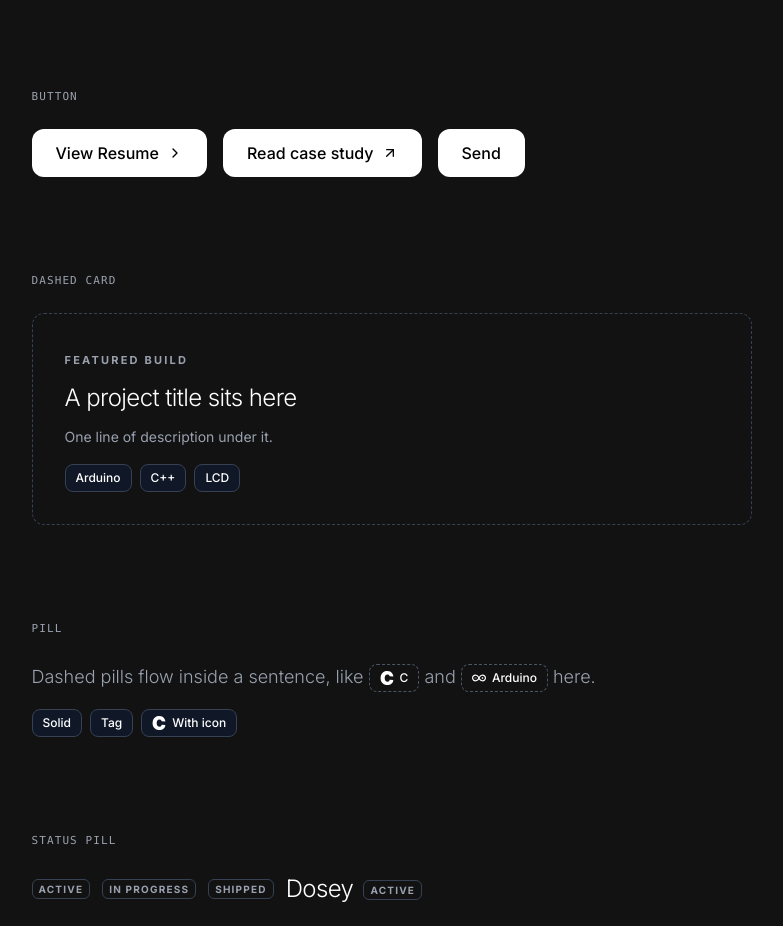
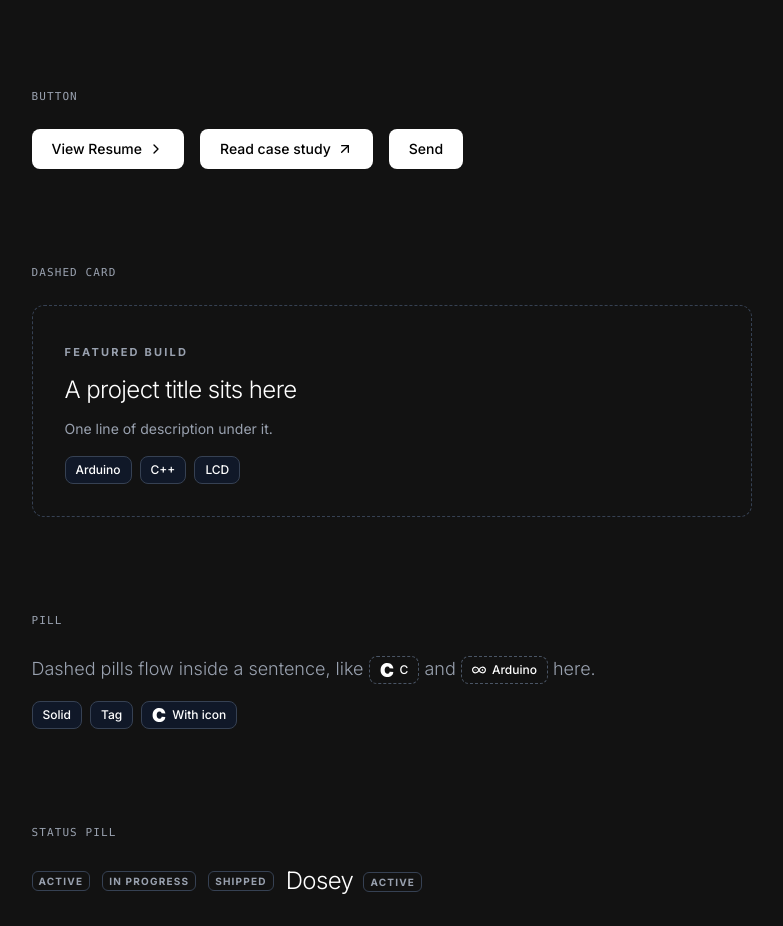
Before and after one commit to majedkalmutairi/portfolio, a Next.js app: page /lab in a window 1280 px wide. Shown: the part 840-1766 px from the top of the page, without its empty margins (241-1024 px from the left). Built offline with nearby package versions, Linux system fonts and the light colour scheme.

Commit message:
compact buttons

```diff
--- a/src/components/home/resume-button.tsx
+++ b/src/components/home/resume-button.tsx
@@ -34,7 +34,7 @@ export function ResumeButton({ className }: { className?: string }) {
           {site.resumeNote}
         </p>
         <div className="mt-5 flex justify-end">
-          <Button className="h-10 px-4 text-sm" arrow="none" onClick={() => dialog.current?.close()}>
+          <Button arrow="none" onClick={() => dialog.current?.close()}>
             Close
           </Button>
         </div>
--- a/src/components/ui/button.tsx
+++ b/src/components/ui/button.tsx
@@ -7,15 +7,33 @@ type ButtonProps = {
   children: ReactNode;
   href?: string;
   arrow?: "chevron" | "external" | "none";
+  size?: "md" | "sm";
+  variant?: "solid" | "outline" | "text";
   className?: string;
 } & Omit<ComponentProps<"button">, "children" | "className">;
 
-export function Button({ children, href, arrow = "chevron", className, ...rest }: ButtonProps) {
-  const classes = cx(
-    "group inline-flex h-12 items-center gap-2 rounded-lg bg-solid px-6 text-base font-medium text-on-solid",
-    "transition-opacity duration-150 hover:opacity-90",
-    className,
-  );
+const SIZE = {
+  md: "h-12 gap-2 px-6 text-base",
+  sm: "h-10 gap-1.5 px-5 text-sm",
+};
+
+const VARIANT = {
+  solid: "rounded-md bg-solid font-medium text-on-solid transition-opacity duration-150 hover:opacity-90",
+  outline:
+    "rounded-md border border-line-strong font-medium text-fg transition-colors duration-150 hover:bg-hover",
+  text: "h-auto gap-1 px-0 text-body-lg text-fg-secondary transition-colors duration-150 hover:text-fg",
+};
+
+export function Button({
+  children,
+  href,
+  arrow = "chevron",
+  size = "sm",
+  variant = "solid",
+  className,
+  ...rest
+}: ButtonProps) {
+  const classes = cx("group inline-flex items-center", SIZE[size], VARIANT[variant], className);
   const inner = (
     <>
       {children}
```
